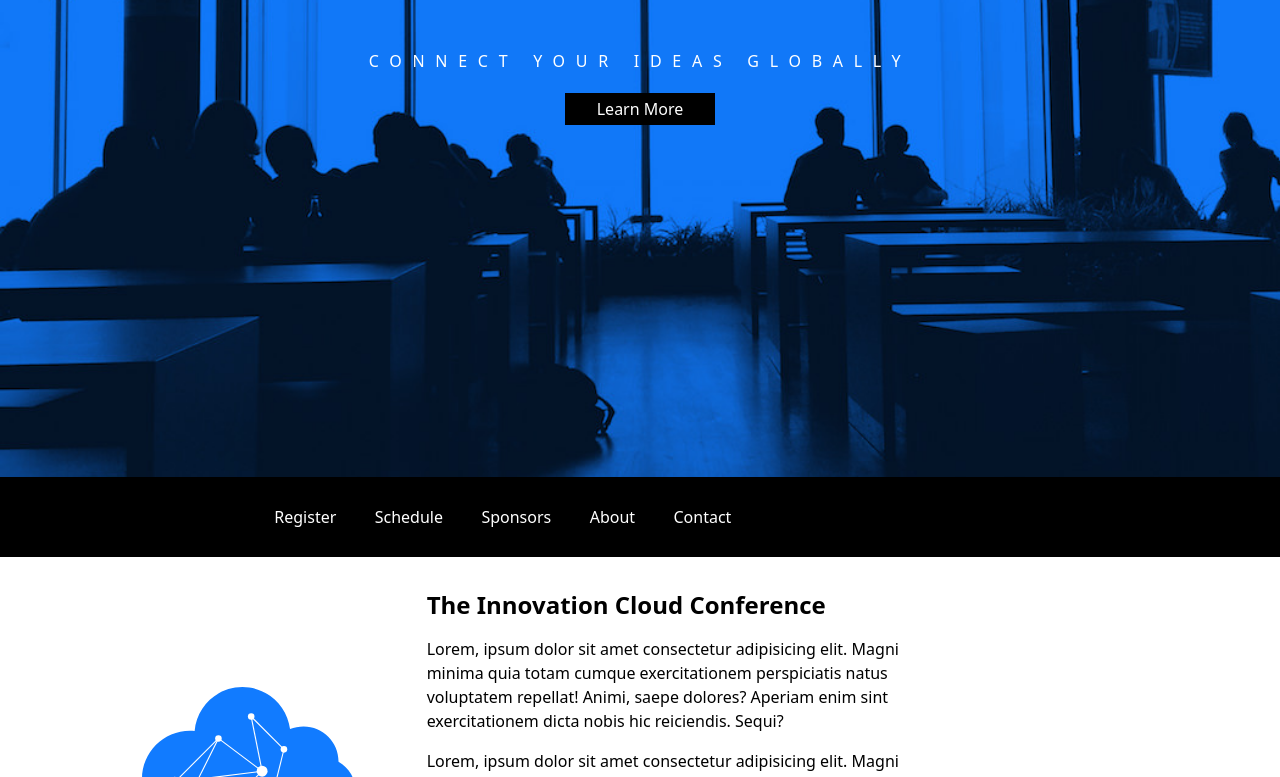
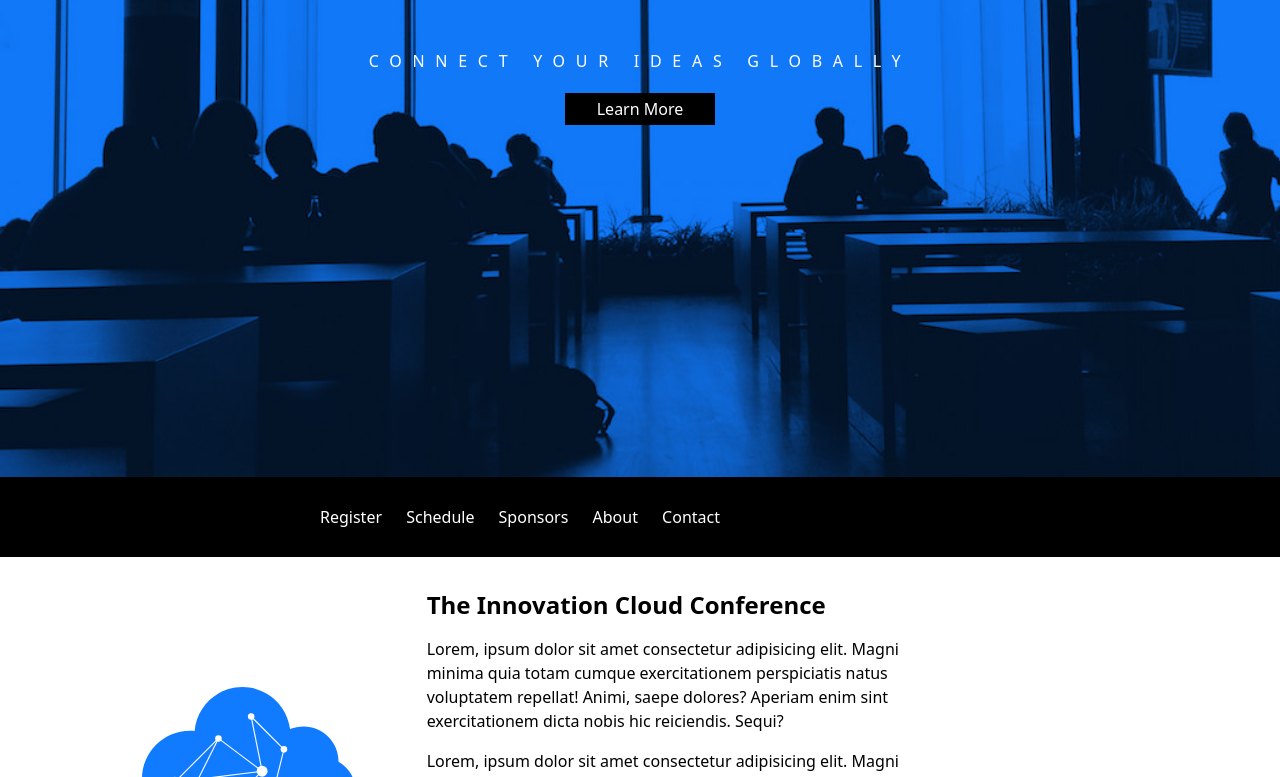
Before and after one commit to timerbaka/nfes, a plain HTML site: page Innovation-cloud/index.html in a window 1280 px wide. Shown: the part 323-1100 px from the top of the page. Drawn offline with Linux system fonts and the light colour scheme.

Commit message:
pushing div

```diff
--- a/Innovation-cloud/index.html
+++ b/Innovation-cloud/index.html
@@ -20,8 +20,8 @@
         </div>
     </section>
     <section id="page-2">
-        <div class="flex justify-between bg-black h-[10vh] align-center">
-            <div class="w-1/4"></div>
+        <div class="flex justify-end bg-black h-[10vh] align-center">
+            <div class="flex justify-begin w-3/4">
                 <ul class=" flex justify-between w-5/12">
                     <li>Register</li>
                     <li>Schedule</li>
@@ -29,7 +29,7 @@
                     <li>About</li>
                     <li>Contact</li>
                 </ul>
-            <div class="w-1/2"></div>
+            </div>
         </div>
         <div class="flex h-[50vh] align-center">
             <div class="w-1/3 flex">
```
Also changed, not shown: Innovation-cloud/main.css. Lines whose indentation alone changed are shown as unchanged.
